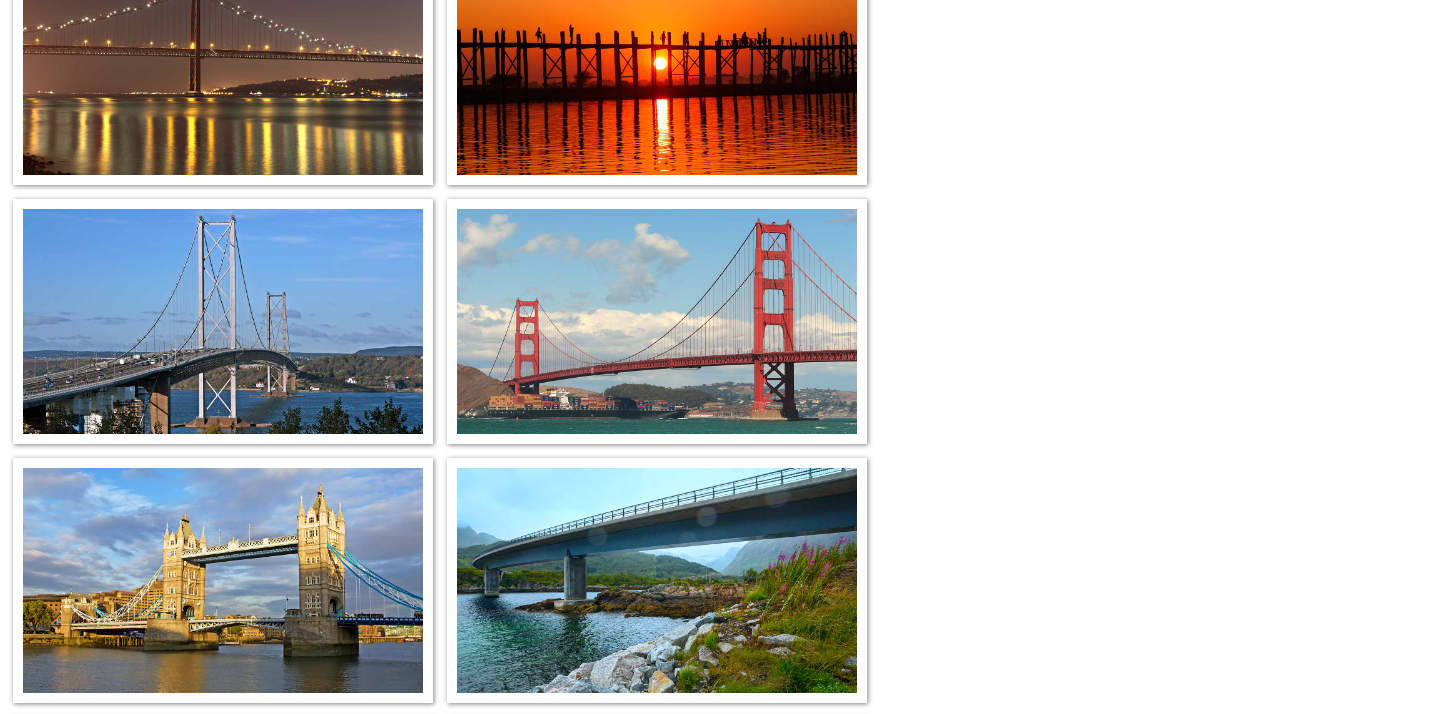
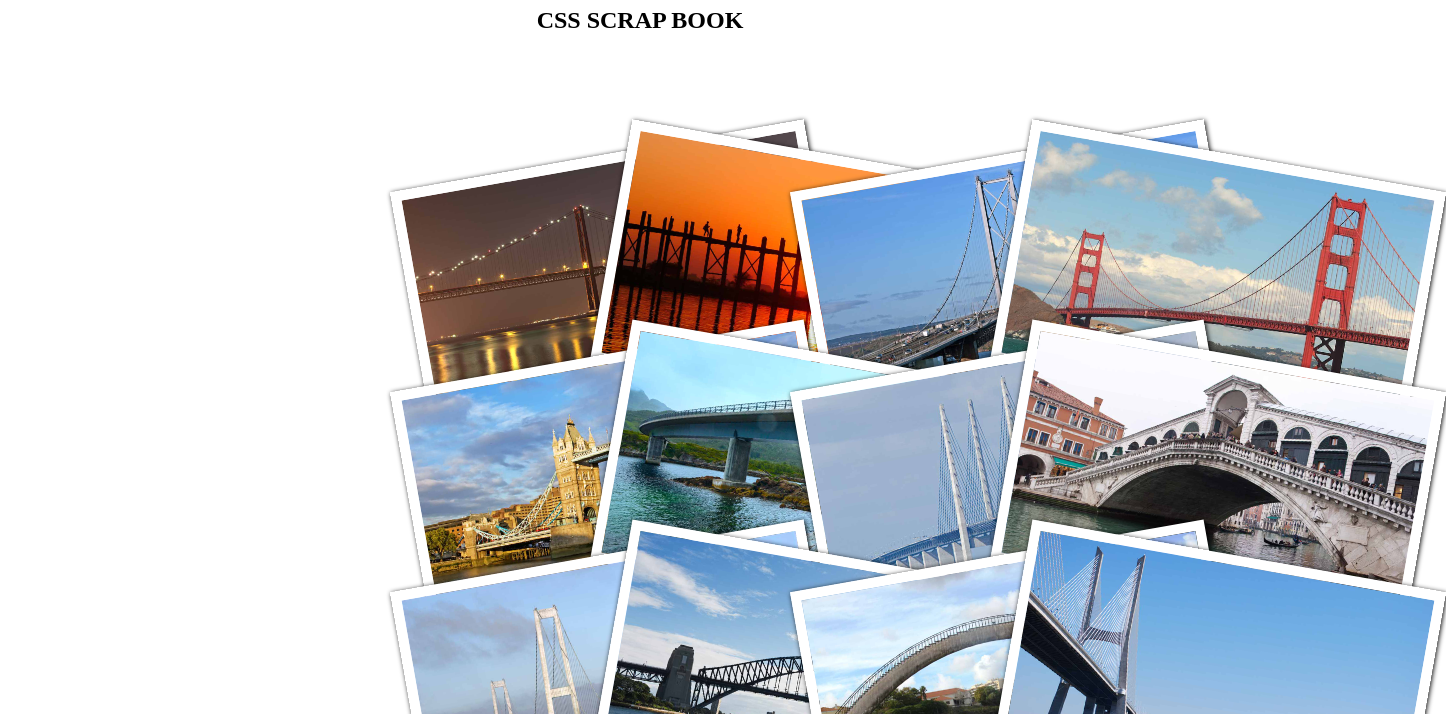
Before and after one commit to magn2906/V2, a plain HTML site: page css-scrapbook/index.html in a window 1280 px wide. Shown: the part 73-787 px from the top of the page, 1446 px wide, since content can reach past the window. Drawn offline with Linux system fonts and the light colour scheme.

Commit message:
C# er bedre end HTML

```diff
--- a/css-scrapbook/css/stylesheet.css
+++ b/css-scrapbook/css/stylesheet.css
@@ -1,10 +1,218 @@
+* {
+    text-align: center;
+}
+.imgwrapper {
+    width: 100%;
+    height: 80%;
+    margin: auto;
+    position: relative;
+}
+.imgwrapper div {
+    width: 400px;
+    height: 225px;
+    position: absolute;
+    overflow:hidden;
+    box-shadow: 1px 1px 5px black;
+    transition: 0.4s;
+    border: 10px solid white;
+}
+
+img {
+    width:100%;
+}
+.imgwrapper div:nth-child(1) {
+    left: 400px;
+    top: 100px;
+    transform:rotate(-10deg);
+}
+.imgwrapper div:nth-child(2) {
+    left: 600px;
+    top: 100px;
+    transform:rotate(10deg);
+}
+.imgwrapper div:nth-child(3) {
+    left: 800px;
+    top: 100px;
+    transform:rotate(-10deg);
+}
+
+.imgwrapper div:nth-child(4) {
+    left: 1000px;
+    top: 100px;
+    transform:rotate(10deg);
+}
+
+.imgwrapper div:nth-child(5) {
+    left: 400px;
+    top: 300px;
+    transform:rotate(-10deg);
+}
+
+.imgwrapper div:nth-child(6) {
+    left: 600px;
+    top: 300px;
+    transform:rotate(10deg);
+}
+
+.imgwrapper div:nth-child(7) {
+    left: 800px;
+    top: 300px;
+    transform:rotate(-10deg);
+}
+
+.imgwrapper div:nth-child(8) {
+    left: 1000px;
+    top: 300px;
+    transform:rotate(10deg);
+}
+
+.imgwrapper div:nth-child(9) {
+    left: 400px;
+    top: 500px;
+    transform:rotate(-10deg);
+}
+
+.imgwrapper div:nth-child(10) {
+    left: 600px;
+    top: 500px;
+    transform:rotate(10deg);
+}
+
+.imgwrapper div:nth-child(11) {
+    left: 800px;
+    top: 500px;
+    transform:rotate(-10deg);
+}
+
+.imgwrapper div:nth-child(12) {
+    left: 1000px;
+    top: 500px;
+    transform:rotate(10deg);
+}
+
+.imgwrapper div h3 {
+    position:relative;
+    background-color: black;
+    color:white;
+    height: 22px;
+    width: 200px;
+    top:-250px;
+    transform: translate(-200%, 0);
+    transition: 0.6s;
+    opacity: 75%;
+}
+
+.imgwrapper div:hover {
+    transform: scale(1.3);
+    z-index: 1;
+}
+
+.imgwrapper div:hover h3 {
+    transform: translate(0,0);
+}
+
+
+
+
+
+
+
+
+
+
+/* }
+.imgwrapper div {
+    width: 400px;
+    height: 260px;
+    overflow: hidden;
+    z-index: -1000;
+}
+.imgwrapper div h3 {
+    height: 30px;
+    width: 200px;
+    background-color: lightgray;
+    transition: 1.5s;
+    transform: translate(-200%, 0);
+}
 .imgwrapper img {
     width: 400px;
+    height:260px;
     border: 10px solid white;
     box-shadow: 1px 1px 5px gray;
-    margin: 5px;
-    transition: 0,4s;
+    transition: 0.4s;
+    position: absolute;
 }
 .imgwrapper img:hover {
-    transform: scale(1.5);
+    transform: scale(1.4);
+    transform:rotate(0deg);
+    z-index: 1;
 }
+.imgwrapper div:hover h3 {
+    transform: translate(0,0);
+} */
+
+/* .pic1 {
+    left: 300px;
+    top: 180px;
+    transform: rotate(-35deg)
+}
+.div1 {
+    left: 300px;
+    top: 180px;
+    transform: rotate(-35deg)
+}
+.pic2 {
+    left: 400px;
+    top: 220px;
+    transform: rotate(-20deg)
+}
+.pic3 {
+    left: 500px;
+    top: 130px;
+    transform: rotate(10deg)
+}
+.pic4 {
+    left: 280px;
+    top: 500px;
+    transform: rotate(-60deg)
+}
+.pic5 {
+    left: 600px;
+    top: 340px;
+    transform: rotate(-30deg)
+}
+.pic6 {
+    left: 750px;
+    top: 300px;
+    transform: rotate(35deg)
+}
+.pic7 {
+    left: 850px;
+    top: 220px;
+    transform: rotate(25deg)
+}
+.pic8 {
+    left: 800px;
+    top: 500px;
+    transform: rotate(60deg)
+}
+.pic9 {
+    left: 510px;
+    top: 550px;
+    transform: rotate(10deg)
+}
+.pic10 {
+    left: 1000px;
+    top: 400px;
+    transform: rotate(15deg)
+}
+.pic11 {
+    left: 1100px;
+    top: 300px;
+    transform: rotate(30deg)
+}
+.pic12 {
+    left: 1110px;
+    top: 530px;
+    transform: rotate(-35deg)
+} */
--- a/css-scrapbook/index.html
+++ b/css-scrapbook/index.html
@@ -8,19 +8,57 @@
     <link rel="stylesheet" href="css/stylesheet.css">
 </head>
 <body>
+    <h1>BRIDGES AROUDN THE WORLD</h1>
+    <H2>CSS SCRAP BOOK</H2>
     <div class="imgwrapper">
-        <img src="img/abril-1280.jpg" alt="">
-        <img src="img/burma-bridge-1280.jpg" alt="">
-        <img src="img/forth-road-1280.jpg" alt="">
-        <img src="img/golden-gate-1280.jpg" alt="">
-        <img src="img/london-1280.jpg" alt="">
-        <img src="img/norway-bridge-1280.jpg" alt="">
-        <img src="img/oeresund-1280.jpg" alt="">
-        <img src="img/rialto-1280.jpg" alt="">
-        <img src="img/storebaelt-1280.jpg" alt="">
-        <img src="img/sydney-harbour-1280.jpg" alt="">
-        <img src="img/tide-1280.jpg" alt="">
-        <img src="img/vasco-da-gama-1280.jpg" alt="">
+        <div class="">
+            <img class="pic1" src="img/abril-1280.jpg" alt="">
+            <h3>Abril Bridge</h3>
+        </div>
+        <div>
+            <img class="pic2" src="img/burma-bridge-1280.jpg" alt="">
+            <h3>Burma Bridge</h3>
+        </div>
+        <div>
+            <img class="pic3" src="img/forth-road-1280.jpg" alt="">
+            <h3>Fourth Road Bridge</h3>
+        </div>
+        <div>
+            <img class="pic4" src="img/golden-gate-1280.jpg" alt="">
+            <h3>Golden Gate Bridge</h3>
+        </div>
+        <div>
+            <img class="pic5" src="img/london-1280.jpg" alt="">
+            <h3>London Bridge</h3>
+        </div>
+        <div>
+            <img class="pic6" src="img/norway-bridge-1280.jpg" alt="">
+            <h3>Norway Bridge</h3>
+        </div>
+        <div>
+            <img class="pic7" src="img/oeresund-1280.jpg" alt="">
+            <h3>Øresund Bridge</h3>
+        </div>
+        <div>
+            <img class="pic8" src="img/rialto-1280.jpg" alt="">
+            <h3>Rialto Bridge</h3>
+        </div>
+        <div>
+            <img class="pic9" src="img/storebaelt-1280.jpg" alt="">
+            <h3>Storebælt Bridge</h3>
+        </div>
+        <div>
+            <img class="pic10" src="img/sydney-harbour-1280.jpg" alt="">
+            <h3>Sydney Harbour Bridge</h3>
+        </div>
+        <div>
+            <img class="pic11" src="img/tide-1280.jpg" alt="">
+            <h3>Tide Bridge</h3>
+        </div>
+        <div>
+            <img class="pic12" src="img/vasco-da-gama-1280.jpg" alt="">
+            <h3>Vasco da Gama Bridge</h3>
+        </div>
     </div>
 </body>
 </html>
```
